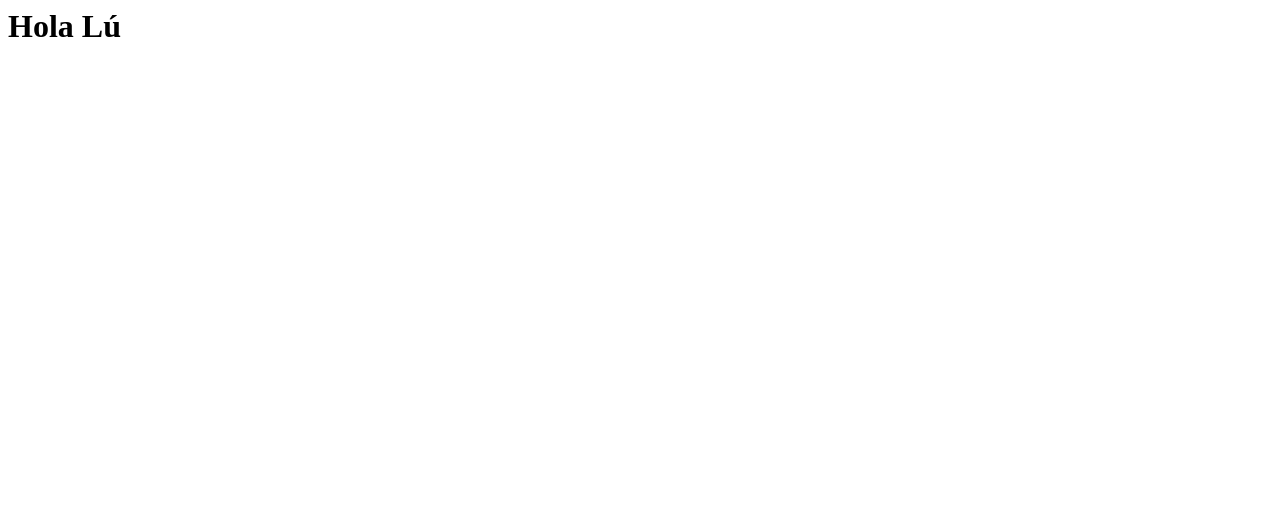
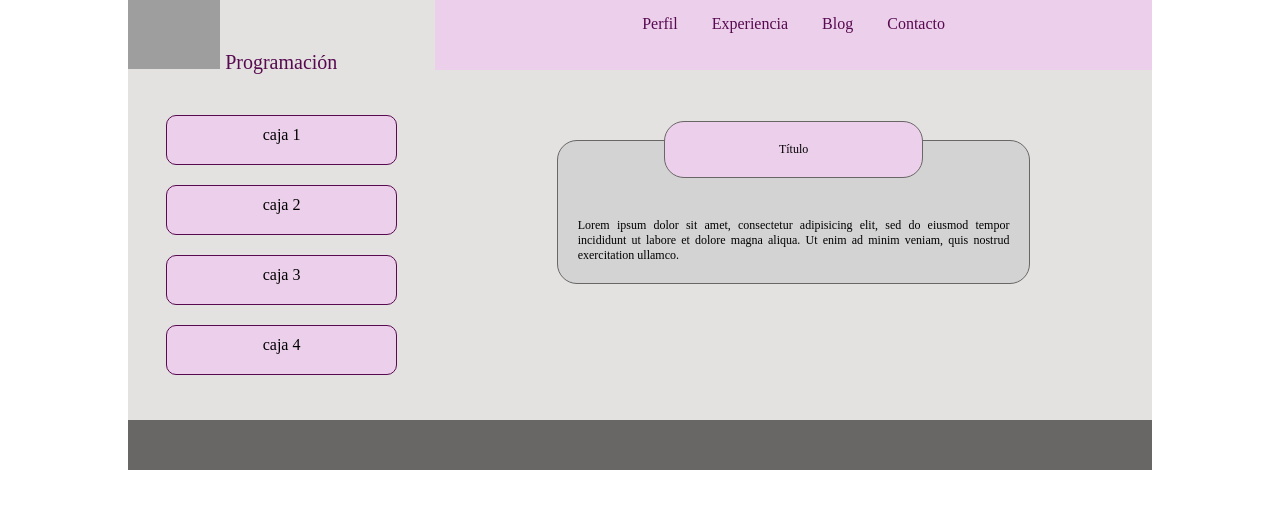
Before and after one commit to LuMoon777/LuMoon777.github.io, a plain HTML site: page index.html in a window 1280 px wide. Drawn offline with Linux system fonts and the light colour scheme; grey boxes are pictures that could not be loaded.

Commit message:
Actualización Estructura con CSS

```diff
--- /dev/null
+++ b/css/style.css
@@ -0,0 +1,115 @@
+:root{
+	--p-color: #570a50;
+	--s-color:#e4e1e1;
+    --t-color: #eccfea;
+    --general:white;
+    --f-color:#696666;
+}
+
+* {
+    box-sizing: border-box;
+    margin: 0;
+    padding: 0;
+  }
+
+
+html {
+    font-size: 16px;
+    background-color: var(--general);
+    }
+
+body{
+    width: 80%;
+    margin: auto;
+    background-color: var(--s-color);
+    }
+
+header{
+    width: 100%;
+    height: 70px;
+    color:var(--p-color);
+    display: flex;
+    }
+
+#logo {
+    width: 30%;
+    font-size: 20px;
+    flex: row;
+    }
+
+#simbolo{
+    width: 30%;
+    }
+
+#menu{
+    width: 70%;
+    background-color: var(--t-color);
+    list-style: none;
+    text-align: center;
+    }
+
+#menu li{
+    padding: 15px;
+    display: inline-block;
+    }
+
+ .container {
+    height: 350px;
+    display: inline-flex;
+    }
+
+
+ #linea {
+    width:25%;
+    display: flex;
+    flex-direction: column;
+    align-items: center;
+    margin:auto;
+    }
+
+
+ .caja{
+    width: 90%;
+    height: 50px;
+    background-color:var(--t-color);
+    border: 1px solid var(--p-color);
+    border-radius: 10px;
+    margin: 10px auto;
+    padding: 10px;
+    text-align: center;
+    }
+
+ #contenido{
+    width: 70%;
+    padding: 20px;
+    }
+
+
+#big {
+    width: 70%;
+    background-color: lightgray;
+    border: 0.5px solid var(--f-color);
+    border-radius: 20px;
+    margin: 50px auto;
+    padding: 20px;
+    font-size: 12px;
+    text-align: justify;
+    }
+
+#small{
+    width: 60%;
+    background-color:var(--t-color);
+    border: 0.5px solid var(--f-color);
+    border-radius: 20px;
+    margin: auto;
+    padding: 20px;
+    text-align: center;
+    position: relative;
+    top:-40px;
+    }
+
+  footer{
+    width: 100%;
+    height: 50px;
+    background-color:var(--f-color);
+    }
--- a/index.html
+++ b/index.html
@@ -1 +1,48 @@
-<h1> Hola Lú </h1>
+<!DOCTYPE html>
+<html lang="es">
+<head>
+        <meta charset="UTF-8">
+        <meta http-equiv="X-UA-Compatible" content="IE=edge">
+        <meta name="viewport" content="width=device-width, initial-scale=1.0">
+        <title>Estructura básica</title>
+        <link rel="stylesheet" href="css/style.css">
+</head>
+
+<body>
+    <header>
+       <section id="logo">
+            <img id="simbolo" src="https://images.lgaguilar.com/perfil/yo-logo.png">
+            Programación
+       </section>
+
+       <nav id="menu">
+         <ul>
+           <li>Perfil</li>
+           <li>Experiencia</li>
+           <li>Blog</li>
+           <li>Contacto</li>
+         </ul>
+       </nav>
+    </header>
+
+   <main class="container">
+        <aside id="linea" >
+            <div class="caja">caja 1</div>
+            <div class="caja">caja 2</div>
+            <div class="caja">caja 3</div>
+            <div class="caja">caja 4</div>
+        </aside>
+
+        <section id="contenido">
+            <div id="big">
+                <div id="small">Título</div>
+                    Lorem ipsum dolor sit amet, consectetur adipisicing elit, sed do eiusmod
+          tempor incididunt ut labore et dolore magna aliqua. Ut enim ad minim veniam,
+          quis nostrud exercitation ullamco.
+                </div>
+        </section>
+    </main>
+
+   <footer></footer>
+ </body>
+</html>
```
